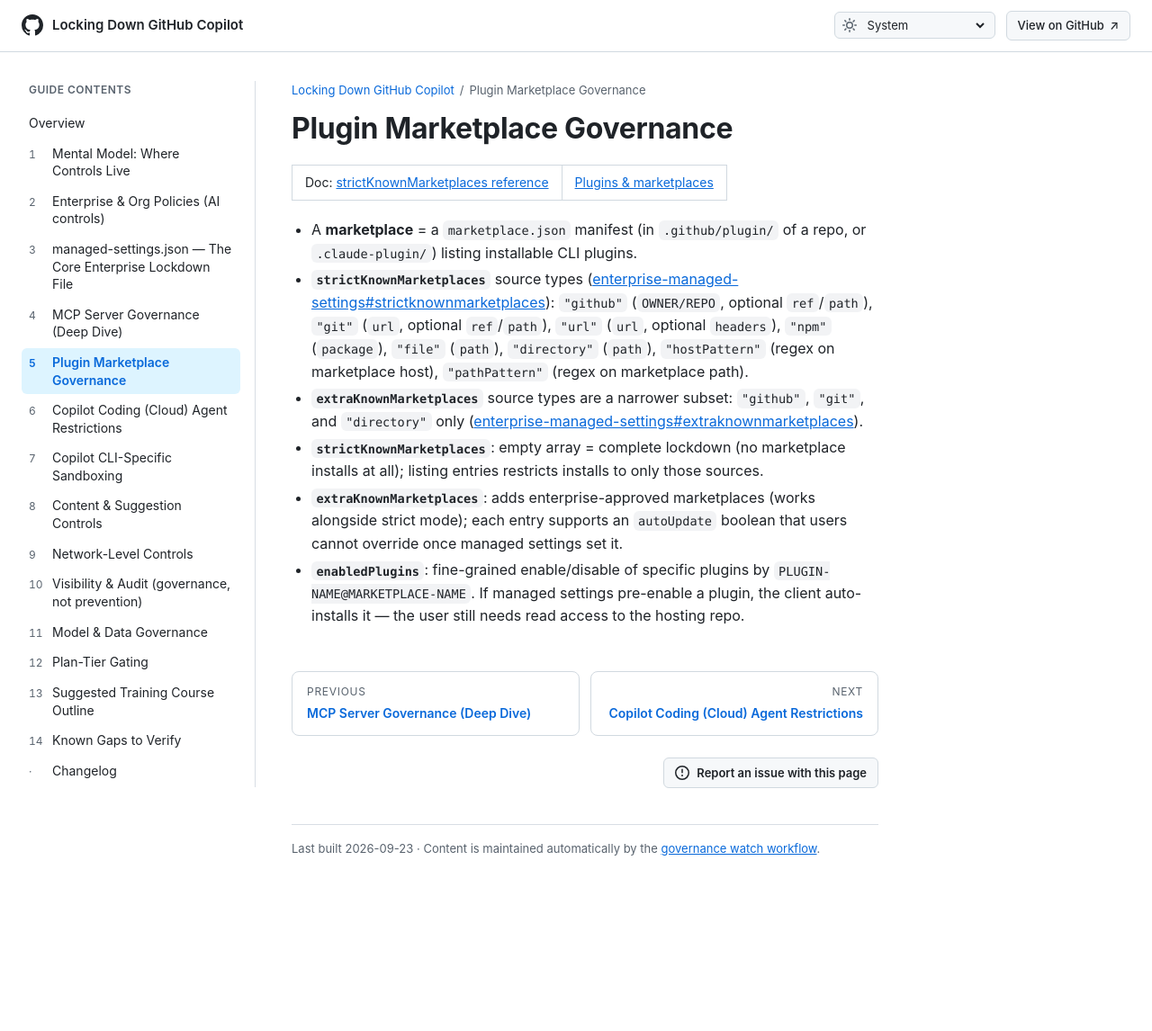
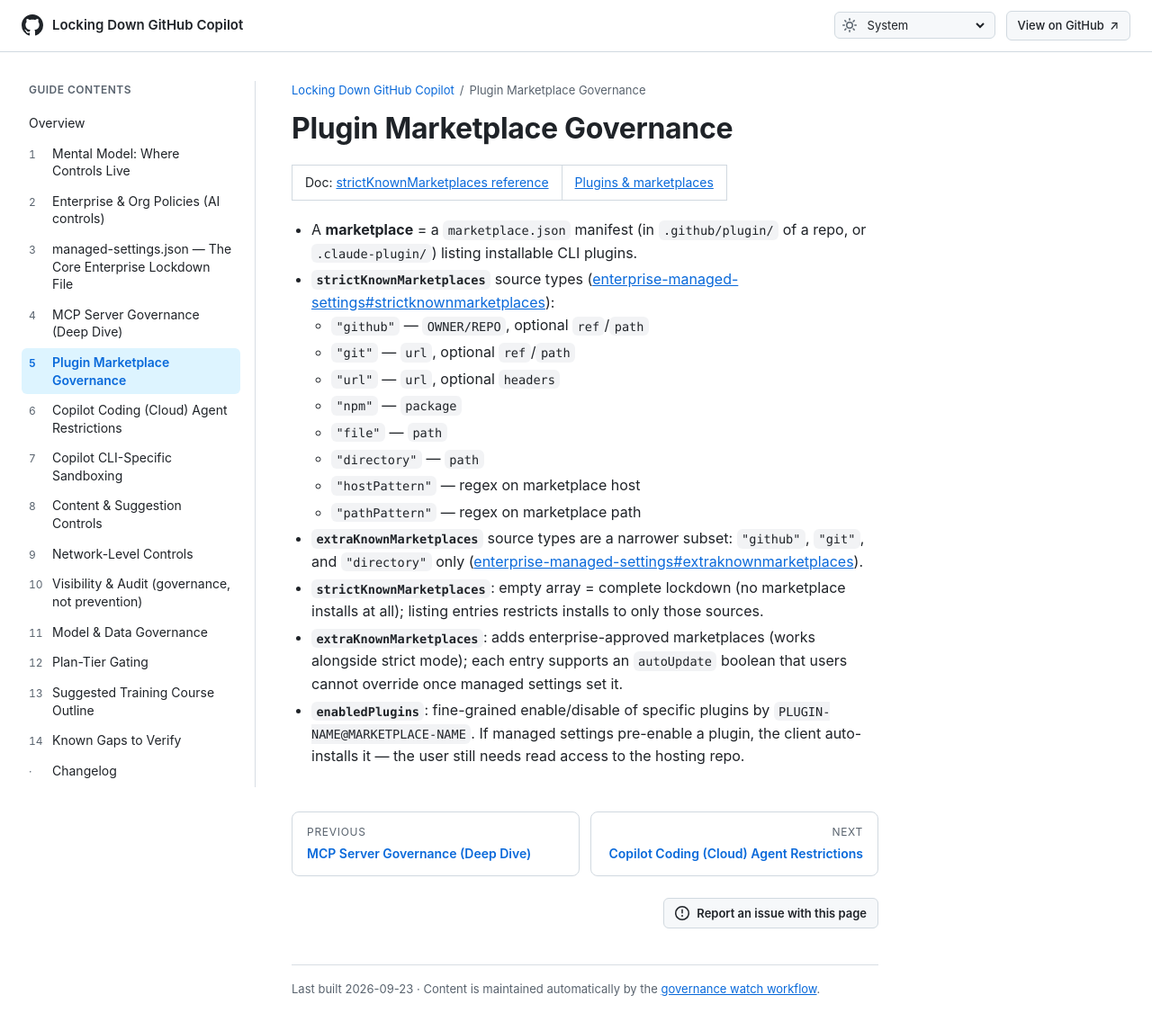
Before and after one commit to beardofedu/copilot-governance-training, a Jekyll site: the page built from docs/sections/plugin-marketplaces.md, in a window 1280 px wide and 1174 px high. Shown: the top 1146 px of the window at 90% size. Built offline with Jekyll 4.4.1, drawn with Linux system fonts in a browser that asks for light colours.

```diff
--- a/docs/sections/plugin-marketplaces.md
+++ b/docs/sections/plugin-marketplaces.md
@@ -10,7 +10,15 @@ permalink: /sections/plugin-marketplaces/
 Doc: [strictKnownMarketplaces reference](https://docs.github.com/en/copilot/reference/enterprise-administrators/enterprise-managed-settings#strictknownmarketplaces) | [Plugins & marketplaces](https://docs.github.com/en/copilot/how-tos/copilot-cli/customize-copilot/plugins-marketplace)
 
 - A **marketplace** = a `marketplace.json` manifest (in `.github/plugin/` of a repo, or `.claude-plugin/`) listing installable CLI plugins.
-- **`strictKnownMarketplaces`** source types ([enterprise-managed-settings#strictknownmarketplaces](https://docs.github.com/en/copilot/reference/enterprise-administrators/enterprise-managed-settings#strictknownmarketplaces)): `"github"` (`OWNER/REPO`, optional `ref`/`path`), `"git"` (`url`, optional `ref`/`path`), `"url"` (`url`, optional `headers`), `"npm"` (`package`), `"file"` (`path`), `"directory"` (`path`), `"hostPattern"` (regex on marketplace host), `"pathPattern"` (regex on marketplace path).
+- **`strictKnownMarketplaces`** source types ([enterprise-managed-settings#strictknownmarketplaces](https://docs.github.com/en/copilot/reference/enterprise-administrators/enterprise-managed-settings#strictknownmarketplaces)):
+  - `"github"` — `OWNER/REPO`, optional `ref`/`path`
+  - `"git"` — `url`, optional `ref`/`path`
+  - `"url"` — `url`, optional `headers`
+  - `"npm"` — `package`
+  - `"file"` — `path`
+  - `"directory"` — `path`
+  - `"hostPattern"` — regex on marketplace host
+  - `"pathPattern"` — regex on marketplace path
 - **`extraKnownMarketplaces`** source types are a narrower subset: `"github"`, `"git"`, and `"directory"` only ([enterprise-managed-settings#extraknownmarketplaces](https://docs.github.com/en/copilot/reference/enterprise-administrators/enterprise-managed-settings#extraknownmarketplaces)).
 - **`strictKnownMarketplaces`**: empty array = complete lockdown (no marketplace installs at all); listing entries restricts installs to only those sources.
 - **`extraKnownMarketplaces`**: adds enterprise-approved marketplaces (works alongside strict mode); each entry supports an `autoUpdate` boolean that users cannot override once managed settings set it.
```
